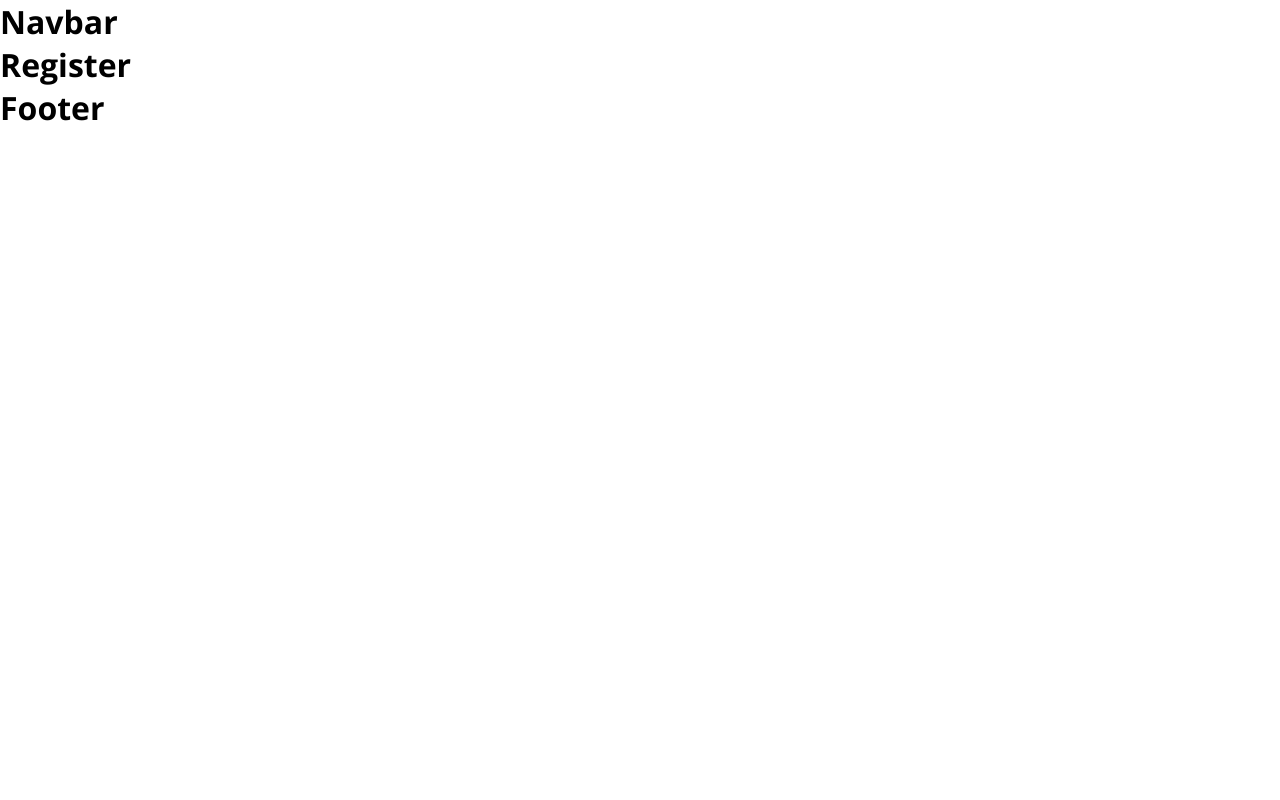
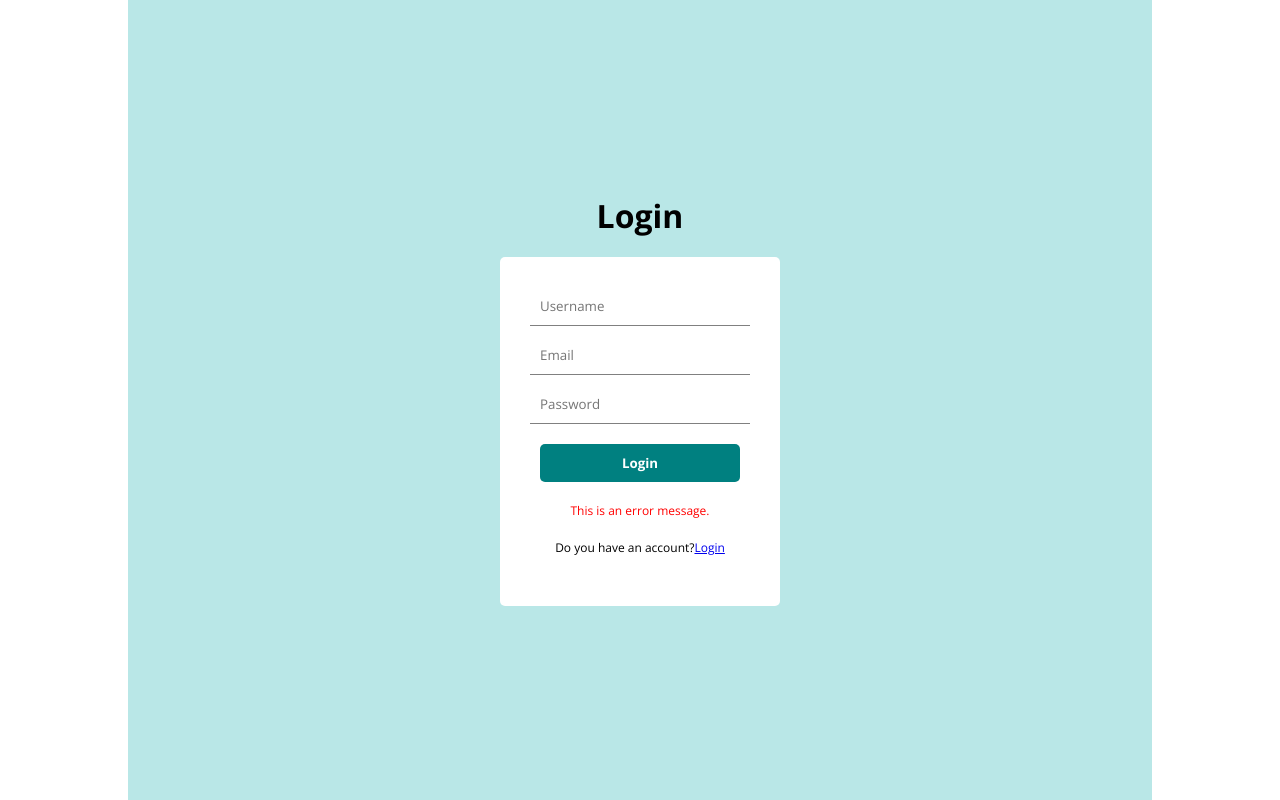
Before and after one commit to KumarSashank/React_Blog, a React (Create React App) app in the folder client/: page /register in a window 1280 px wide. Built offline with nearby package versions, Linux system fonts and the light colour scheme.

Commit message:
Added login and register page.

```diff
--- a/client/src/App.js
+++ b/client/src/App.js
@@ -41,10 +41,6 @@ const router = createBrowserRouter([
         path: "/write",
         element: <Write />,
       },
-      {
-        path: "/register",
-        element: <Register />,
-      },
     ],
   },
   {
--- a/client/src/components/Navbar.jsx
+++ b/client/src/components/Navbar.jsx
@@ -2,8 +2,11 @@ import React from 'react';
 
 const Navbar = () => {
     return (
-        <div>
-            <h1>Navbar</h1>
+        <div className="navbar">
+            <div className="container">
+                <div className="logo">Logo</div>
+                <div className="links">Links</div>
+            </div>
         </div>
     );
 }
--- a/client/src/pages/Login.jsx
+++ b/client/src/pages/Login.jsx
@@ -6,9 +6,10 @@ const Login = () => {
         <div className='Auth'>
             <h1>Login</h1>
             <form >
-                <input type="text" placeholder='Username' name="" id="" />
-                <input type="password" placeholder='Password' name="" id="" />
+                <input required type="text" placeholder='Username' name="" id="" />
+                <input required type="password" placeholder='Password' name="" id="" />
                 <button type='submit'>Login</button>
+                <p>This is an error message.</p>
                 <span>Don't you have an account?
                     <Link to="/register">Register</Link>
                     </span>
--- a/client/src/pages/Register.jsx
+++ b/client/src/pages/Register.jsx
@@ -1,11 +1,22 @@
 import React from 'react';
+import { Link } from 'react-router-dom';
 
-const Register = () => {
+const Login = () => {
     return (
-        <div>
-            <h1>Register</h1>
+        <div className='Auth'>
+            <h1>Login</h1>
+            <form >
+                <input required type="text" placeholder='Username' name="" id="" />
+                <input required type="email" placeholder='Email' name="" id="" />
+                <input required type="password" placeholder='Password' name="" id="" />
+                <button type='submit'>Login</button>
+                <p>This is an error message.</p>
+                <span>Do you have an account?
+                    <Link to="/login">Login</Link>
+                    </span>
+            </form>
         </div>
     );
 }
 
-export default Register;
+export default Login;
--- a/client/src/style.scss
+++ b/client/src/style.scss
@@ -1,7 +1,12 @@
 $lightGreen : #b9e7e7;
 
 .app{
+    display: flex;
+        justify-content: center;
     .container{
+
+        width: 1024px;
+
 
         //For Login and Register
         .Auth{
@@ -14,11 +19,12 @@ $lightGreen : #b9e7e7;
 
 
             form{
+                margin-top: 20px;
                 display: flex;
                 flex-direction: column;
                 align-items: center;
                 justify-content: center;
-                padding: 20px;
+                padding: 30px;
                 border-radius: 5px;
                 background-color: white;
                 gap: 10px;
@@ -42,12 +48,29 @@ $lightGreen : #b9e7e7;
                     cursor: pointer;
                 }
 
+                p{
+                    font-size: 12px;
+                    text-align: center;
+                    color: red;
+                    margin-bottom: 0px;
+                    padding: 10px;
+                }
+
                 span{
                     font-size: 12px;
                     text-align: center;
                     padding: 10px;
                     margin: 10px;
+                    margin-top: 0px;
+                    padding-top: 0px;
                 }
+            }
+        }
+
+        .navbar{
+            .container{
+                display:flex;
+                justify-content: space-between;
             }
         }
     }
```
